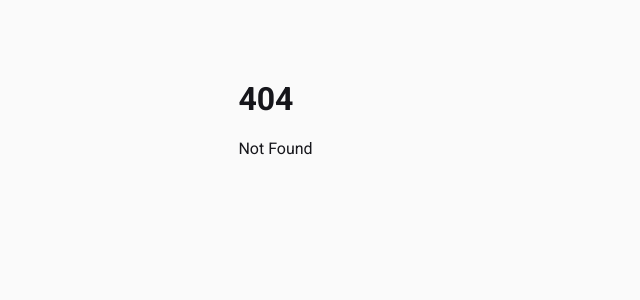
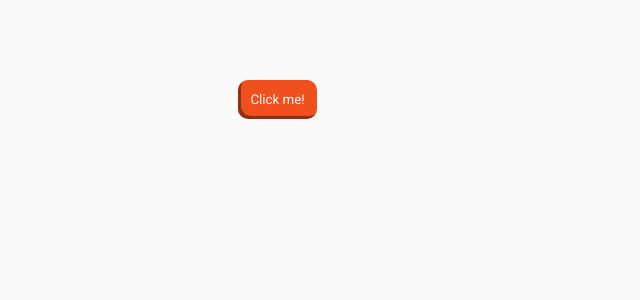
Before and after one commit to Miqueas/Learning-Notes, a SvelteKit app in the folder Svelte/: page /basic-svelte/events/event-forwarding in a window 1280 px wide. Before the commit this address had no page. Shown: the top 300 px of the page, without its empty margins (0-640 px from the left). Built offline with nearby package versions, Linux system fonts and the light colour scheme.

Commit message:
Svelte: added "event forwarding"

```diff
--- /dev/null
+++ b/Svelte/src/routes/basic-svelte/events/event-forwarding/+page.svelte
@@ -0,0 +1,11 @@
+<script>
+  import External from "./External.svelte"
+
+  function doHandleEvent(event) {
+    alert(event.detail.text)
+  }
+</script>
+
+<main>
+  <External on:greet={doHandleEvent}/>
+</main>
--- /dev/null
+++ b/Svelte/src/routes/basic-svelte/events/event-forwarding/External.svelte
@@ -0,0 +1,7 @@
+<script>
+  import MyEvent from "./MyEvent.svelte"
+</script>
+
+<main>
+  <MyEvent on:greet/>
+</main>
--- /dev/null
+++ b/Svelte/src/routes/basic-svelte/events/event-forwarding/MyEvent.svelte
@@ -0,0 +1,13 @@
+<script>
+  import { createEventDispatcher } from "svelte"
+
+  const dispatch = createEventDispatcher()
+
+  function doDispatchEvent() {
+    dispatch("greet", { text: "Hi there!" })
+  }
+</script>
+
+<main>
+  <button on:click={doDispatchEvent}>Click me!</button>
+</main>
```
